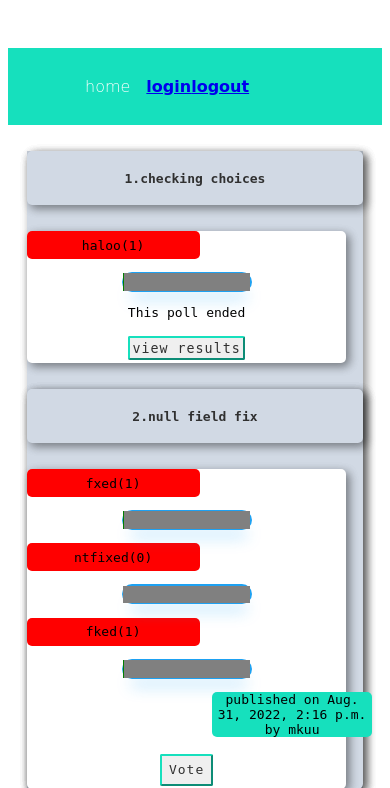
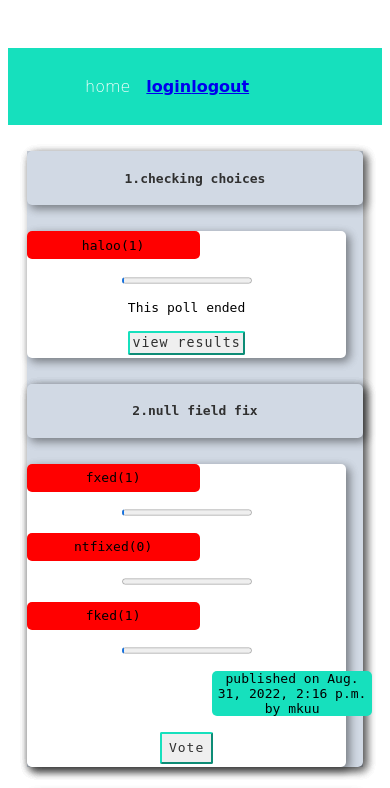
Before and after one commit to bedah-kym/brainiac254, a Django app: page / in a window 390 px wide. Shown: the top 788 px of the page. Run offline with Django 4.2, Linux system fonts and the light colour scheme; data comes from the database, SQL or seed files in the repository.

Commit message:
progress bar revert

```diff
--- a/polls/static/polls/style.css
+++ b/polls/static/polls/style.css
@@ -268,14 +268,6 @@ fieldset{
   color: var(--clr-light);
 }
 
-.progress-bar {
-  height: 20px;
-  background: #1da1f2;
-  box-shadow: 2px 14px 15px -7px rgba(30, 166, 250, 0.36);
-  border-radius: 50px;
-  transition: all 0.5s;
-}
-
 
 @media (min-width:800) {
   .pagination{
@@ -406,10 +398,6 @@ fieldset{
   }
   .progress-bar{
     padding:0.55em;
-    background: #1da1f2;
-    box-shadow: 2px 14px 15px -7px rgba(30, 166, 250, 0.36);
-    border-radius: 50px;
-    transition: all 0.5s;
 
   }
   .pagination{
@@ -463,10 +451,6 @@ fieldset{
   }
   .progress-bar{
     padding:0.1em;
-    background: #1da1f2;
-    box-shadow: 2px 14px 15px -7px rgba(30, 166, 250, 0.36);
-    border-radius: 50px;
-    transition: all 0.5s;
 
   }
   .pagination{
--- a/polls/templates/polls/base.html
+++ b/polls/templates/polls/base.html
@@ -18,20 +18,20 @@
       <ul class="nav-list">
         <li class=" nav__item"><a class="nav__link" href="{% url 'polls:home'%}">home</a></li>
         <li class="nav-item">
-          <a class="nav-link" href="{% url 'USERS:user-login' %}" rel="nofollow"
+          <a class="nav_link" href="{% url 'USERS:user-login' %}" rel="nofollow"
             target="_blank">login</a>
         </li>
         <li class="nav-item">
-          <a class="nav-link" href="{% url 'USERS:user-logout' %}" rel="nofollow"
+          <a class="nav_link" href="{% url 'USERS:user-logout' %}" rel="nofollow"
             target="_blank">logout</a>
         </li>
         <li class="nav__item">
-          <a class="nav-link" href="https://twitter.com/BedanMystro" rel="nofollow" target="_blank">
+          <a class="nav_link" href="https://twitter.com/BedanMystro" rel="nofollow" target="_blank">
             <i class="fab fa-twitter"></i>
           </a>
         </li>
         <li class="nav-item me-3 me-lg-0">
-          <a class="nav-link" href="https://github.com/bedah-kym" rel="nofollow" target="_blank">
+          <a class="nav_link" href="https://github.com/bedah-kym" rel="nofollow" target="_blank">
             <i class="fab fa-github"></i>
           </a>
         </li>
```
